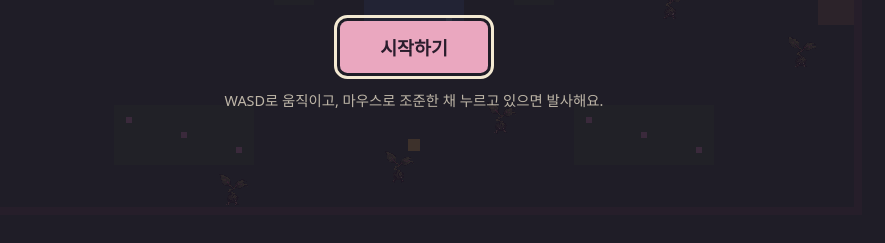
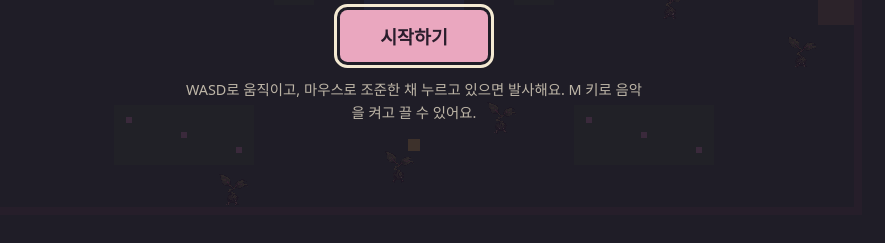
Before and after one commit to kimgy5756581/go, a website with bundled scripts: page index.html in a window 1280 px wide. Shown: the part 415-658 px from the top of the page, without its empty margins (226-1111 px from the left). Built offline with nearby package versions, Linux system fonts and the light colour scheme.

Commit message:
Show M-key music hint on the title screen

```diff
--- a/index.html
+++ b/index.html
@@ -143,7 +143,7 @@
             <h1>고장 난 계절</h1>
             <p>누군가 봄을 끝내지 않자, 모든 계절이 길을 잃었다.</p>
             <button id="start-button" type="button" autofocus>시작하기</button>
-            <p class="controls">WASD로 움직이고, 마우스로 조준한 채 누르고 있으면 발사해요.</p>
+            <p class="controls">WASD로 움직이고, 마우스로 조준한 채 누르고 있으면 발사해요. M 키로 음악을 켜고 끌 수 있어요.</p>
         </div>
     </div>
     <script type="module" src="src/main.js"></script>
```
